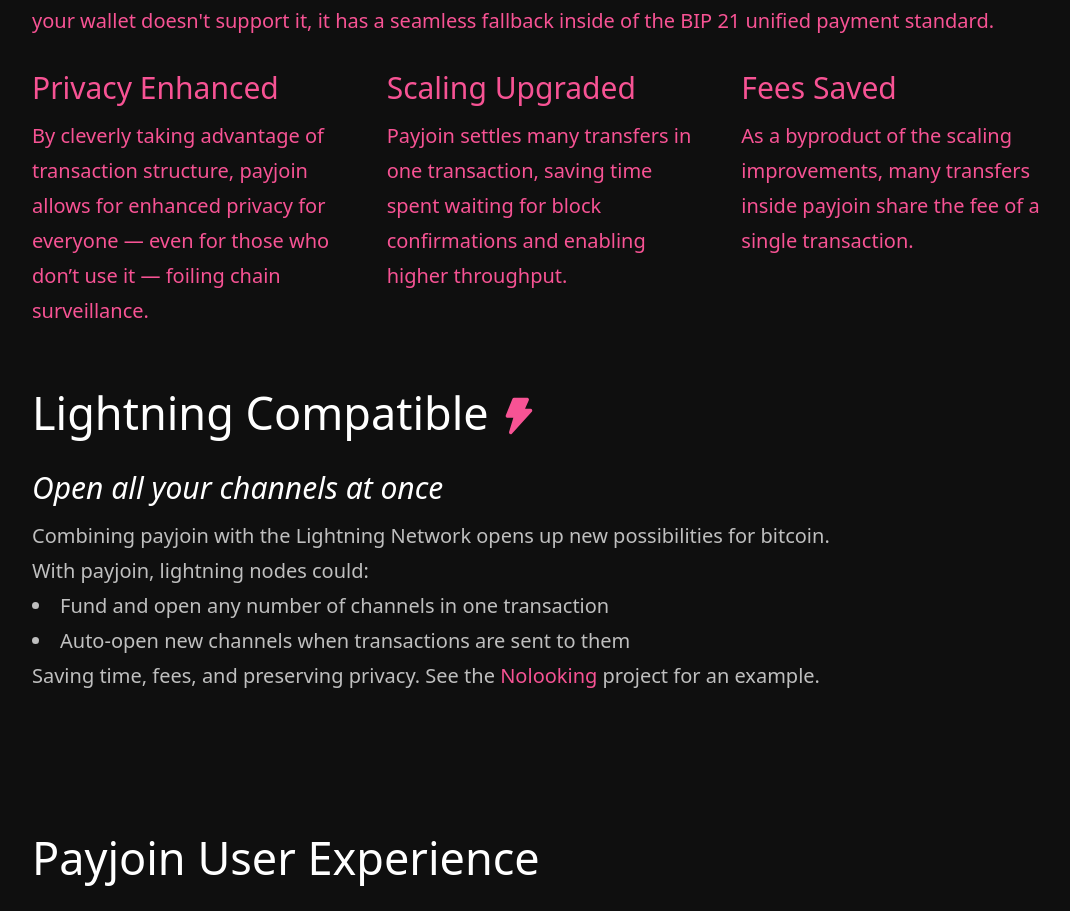
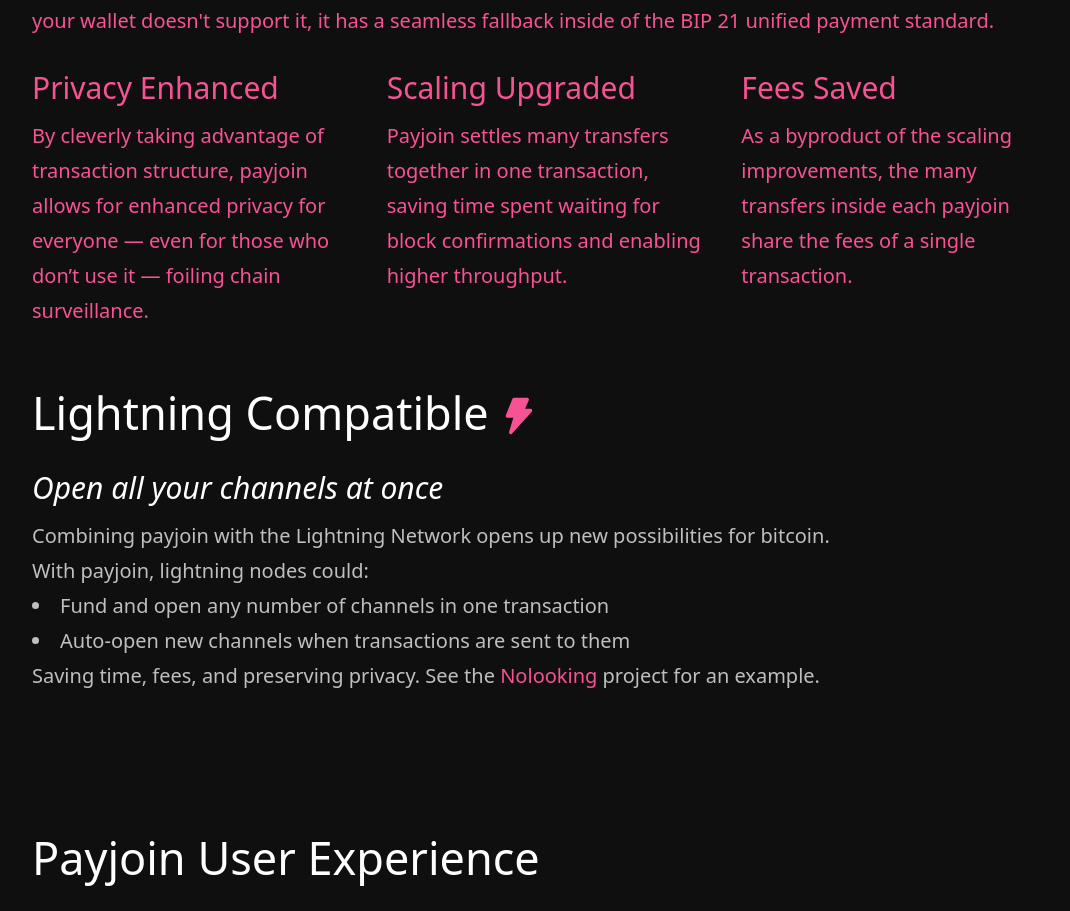
Before and after one commit to payjoin/payjoin.org, a SvelteKit app: page / in a window 1280 px wide. Shown: the part 1642-2553 px from the top of the page, without its empty margins (96-1166 px from the left). Built offline with nearby package versions, Linux system fonts and the light colour scheme.

Commit message:
Update +page.svelte

```diff
--- a/src/routes/+page.svelte
+++ b/src/routes/+page.svelte
@@ -94,14 +94,14 @@
 				<div>
 					<H3 colorClass="text-primary">Scaling Upgraded</H3>
 					<p>
-						Payjoin settles many transfers in one transaction, saving time spent waiting for block
+						Payjoin settles many transfers together in one transaction, saving time spent waiting for block
 						confirmations and enabling higher throughput.
 					</p>
 				</div>
 				<div>
 					<H3 colorClass="text-primary">Fees Saved</H3>
 					<p>
-						As a byproduct of the scaling improvements, many transfers inside payjoin share the fee of a single transaction.
+						As a byproduct of the scaling improvements, the many transfers inside each payjoin share the fees of a single transaction.
 					</p>
 				</div>
 			</div>
```
